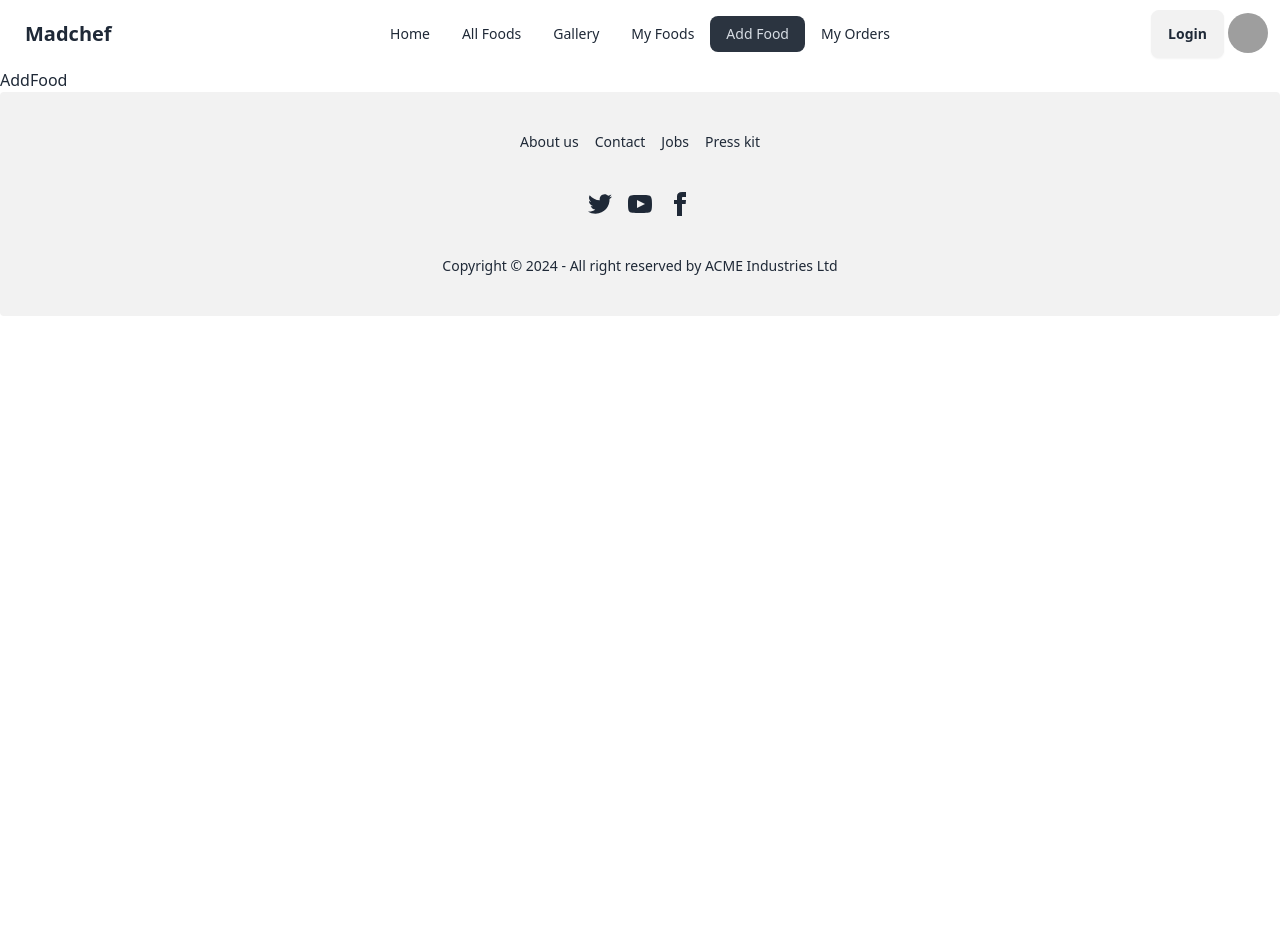
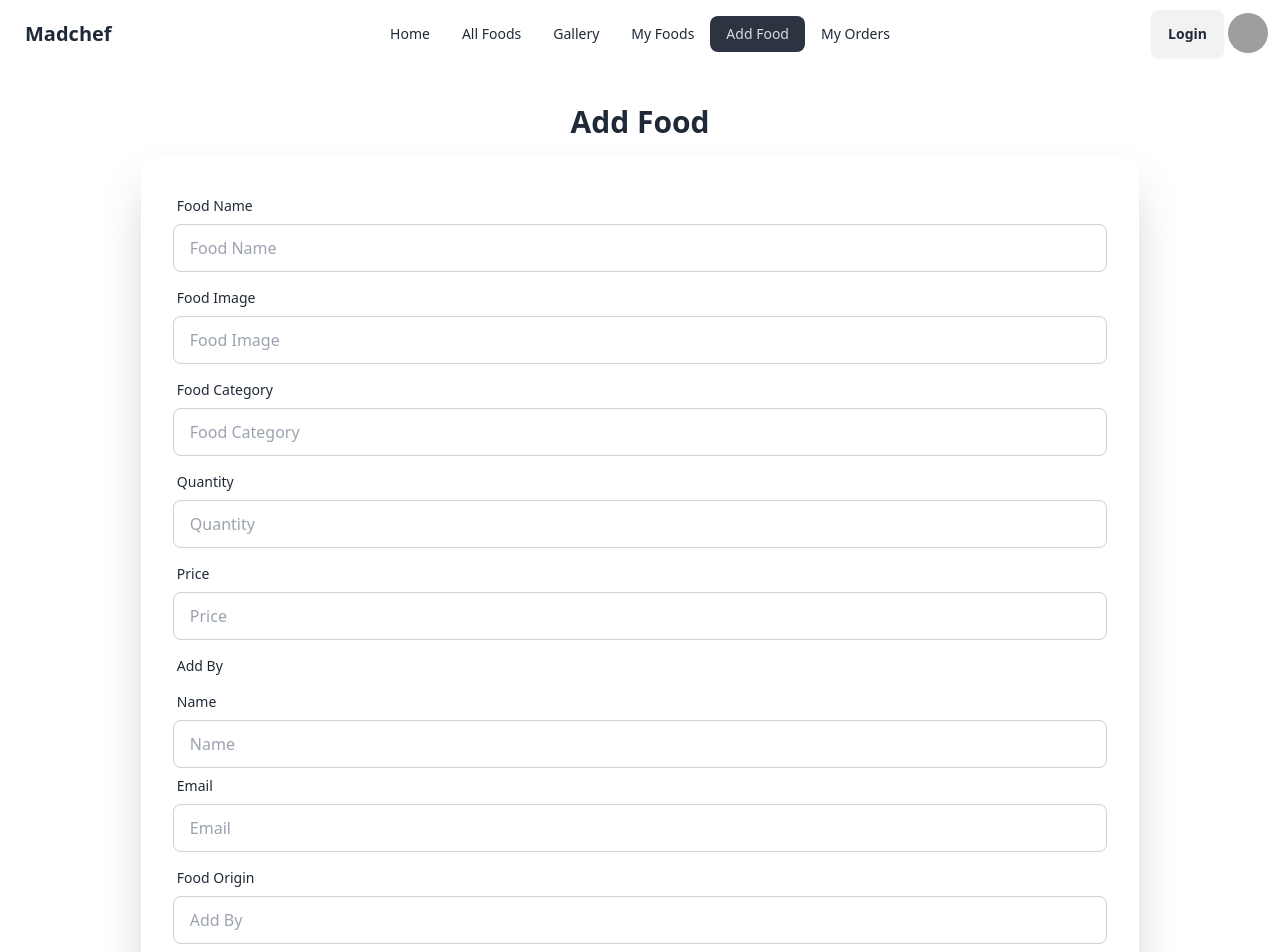
Before and after one commit to khh-Niloy/madchef-A11, a React (Vite) app: page /addfood in a window 1280 px wide. Shown: the top 952 px of the page. Before the commit the page ends 800 px from the top, so only its background shows below. Built offline with nearby package versions, Linux system fonts and the light colour scheme; grey boxes are pictures that could not be loaded.

Commit message:
added form

```diff
--- a/package.json
+++ b/package.json
@@ -10,6 +10,7 @@
     "preview": "vite preview"
   },
   "dependencies": {
+    "axios": "^1.7.9",
     "react": "^18.3.1",
     "react-dom": "^18.3.1",
     "react-router-dom": "^7.1.0"
--- a/src/Pages/AddFood.jsx
+++ b/src/Pages/AddFood.jsx
@@ -1,11 +1,149 @@
-import React from 'react';
+import React, { useEffect } from "react";
+import axios from "axios";
 
 const AddFood = () => {
-    return (
-        <div>
-            AddFood
+  function handleSubmit(e) {
+    e.preventDefault();
+
+    const inititalData = new FormData(e.target);
+    const formObjData = Object.fromEntries(inititalData.entries());
+    console.log(formObjData);
+
+    axios.post(`http://localhost:3000/addfood`, formObjData).then((res) => {
+      console.log(res);
+      e.target.reset();
+    });
+  }
+
+  return (
+    <div>
+      <div className="hero bg-base-100 pb-20 pt-5">
+        <div className="hero-content flex-col w-full">
+          <div className="text-center lg:text-left">
+            <h1 className="text-3xl font-bold">Add Food</h1>
+          </div>
+          <div className="card bg-base-100 w-[80%] shrink-0 shadow-2xl">
+            <form onSubmit={handleSubmit} className="card-body">
+              <div className="form-control">
+                <label className="label">
+                  <span className="label-text">Food Name</span>
+                </label>
+                <input
+                  type="text"
+                  placeholder="Food Name"
+                  name="foodname"
+                  className="input input-bordered"
+                  required
+                />
+              </div>
+              <div className="form-control">
+                <label className="label">
+                  <span className="label-text">Food Image</span>
+                </label>
+                <input
+                  type="url"
+                  placeholder="Food Image"
+                  className="input input-bordered"
+                  name="photo"
+                  required
+                />
+              </div>
+              <div className="form-control">
+                <label className="label">
+                  <span className="label-text">Food Category</span>
+                </label>
+                <input
+                  type="text"
+                  name="category"
+                  placeholder="Food Category"
+                  className="input input-bordered"
+                  required
+                />
+              </div>
+              <div className="form-control">
+                <label className="label">
+                  <span className="label-text">Quantity</span>
+                </label>
+                <input
+                  type="number"
+                  name="quantity"
+                  placeholder="Quantity"
+                  className="input input-bordered"
+                  required
+                />
+              </div>
+              <div className="form-control">
+                <label className="label">
+                  <span className="label-text">Price</span>
+                </label>
+                <input
+                  type="number"
+                  name="price"
+                  placeholder="Price"
+                  className="input input-bordered"
+                  step="0.01"
+                  required
+                />
+              </div>
+              <div className="form-control">
+                <label className="label">
+                  <span className="label-text">Add By</span>
+                </label>
+
+                <label className="label">
+                  <span className="label-text">Name</span>
+                </label>
+                <input
+                  type="text"
+                  name="username"
+                  placeholder="Name"
+                  className="input input-bordered"
+                  required
+                />
+                <label className="label">
+                  <span className="label-text">Email</span>
+                </label>
+                <input
+                  type="email"
+                  name="useremail"
+                  placeholder="Email"
+                  className="input input-bordered"
+                  required
+                />
+              </div>
+              <div className="form-control">
+                <label className="label">
+                  <span className="label-text">Food Origin</span>
+                </label>
+                <input
+                  type="text"
+                  name="origin"
+                  placeholder="Add By"
+                  className="input input-bordered"
+                  required
+                />
+              </div>
+              <div className="form-control">
+                <label className="label">
+                  <span className="label-text">Description</span>
+                </label>
+                <textarea
+                  name="description"
+                  id=""
+                  cols="30"
+                  rows="5"
+                  className="border border-black/15 rounded-md"
+                ></textarea>
+              </div>
+              <div className="form-control mt-6">
+                <button className="btn btn-primary">Add item</button>
+              </div>
+            </form>
+          </div>
         </div>
-    );
+      </div>
+    </div>
+  );
 };
 
 export default AddFood;
```
Also changed, not shown: 1 other file (tests, documents, lock files or other folders).
